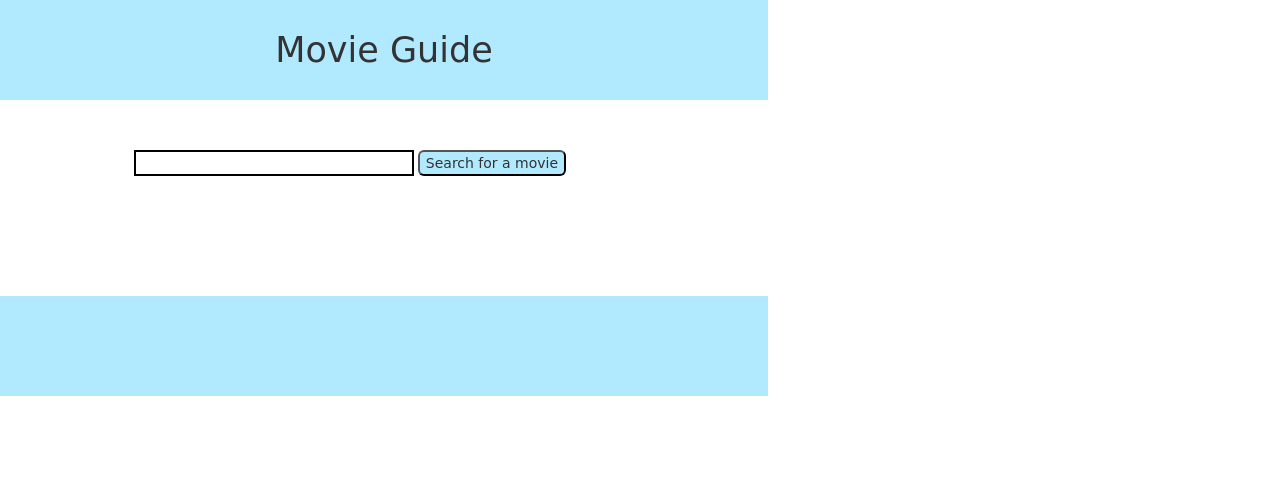
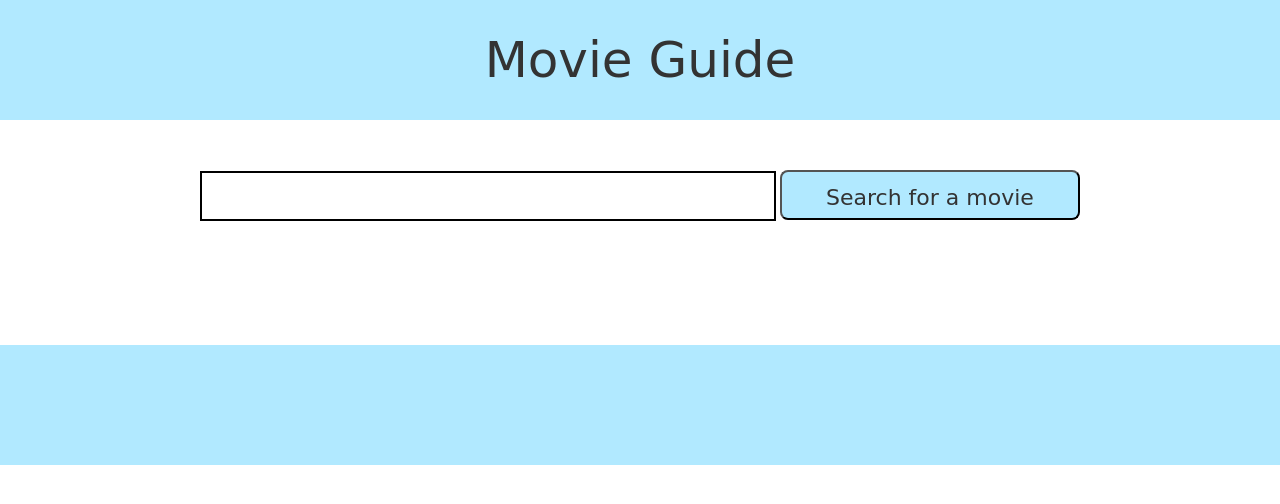
Before and after one commit to EmmiG/Javascript-Ajax, a plain HTML site: page index.html in a window 1280 px wide. Drawn offline with nearby package versions, Linux system fonts and the light colour scheme; no server answers.

Commit message:
Fixade: Tabletläget: ändra webkit och moz till 2 columner istället för tre. Desktopläget: Större rubrikstorlek, Större knapp och ändra inputfältet, större text i knappen, tre columner av filmer istället för två,inputfält och knapp i samma linje då baseline flexbox enbart funkar på texter i linje med varandra och jag inte hittade en bra lösning som funkade för min kod fick det bli lite padding-top, samt att få columnerna i mitten fick också bli en ful/ful lösning med padding-right, men var enda sättet jag hittade med tanke på att jag har API och en databas, om det finns ett annat sätt är jag öppen för tips och råd. Nästa uppdrag: mera mellanrum i helhetsintrycket på layouten i desktopläget, rensa koden

```diff
--- a/sass/_desktop.scss
+++ b/sass/_desktop.scss
@@ -0,0 +1,109 @@
+#movieList{
+
+     -webkit-column-count: 3; /* Chrome, Safari, Opera */
+    -moz-column-count: 3; /* Firefox */
+    column-count: 3;
+    //text-align: center;
+    //column-gap: 20px;
+    column-width: 100px;
+    //margin-left: 15px;
+     padding-right: 50px;
+    //margin-right: 50px;
+
+
+
+}
+#movieList, p{
+
+    //text-align: center;
+    font-size: 22px;
+    //max-width: 700px;
+    //width: 100%;
+    //max-width: 768px;
+    //text-align: left;
+   //margin-top: 80px;
+    //margin-bottom: 40px;
+
+    //width: 100%;
+    //flex-basis: 50%;
+    //float: left;
+   max-width: 1280px;
+
+
+}
+
+#movieList, img{
+     //flex-basis: 50%;
+    //float: left;
+
+
+
+}
+
+
+.logo{
+    height: 120px;
+    max-width: 1280px;
+
+
+    //margin-bottom: 50px;
+}
+
+.logo, h1{
+    font-size: 50px;
+    line-height: 120px;
+}
+
+#inputWrapper{
+    //text-align: center;
+   // margin-bottom: 40px;
+    max-width: 1280px;
+   // width: 100%;
+   // margin-bottom: 80px;
+       //padding-bottom: 60px;
+
+     vertical-align: middle;
+    line-height: 50px;
+
+
+
+
+
+
+
+
+}
+#movieInput{
+   width: 45%;
+   // border: 2px solid black;
+    height: 50px;
+    padding-top: 10px;
+
+
+
+
+
+}
+
+#searchMovie{
+    border-radius: 8px;
+    height: 50px;
+    width: 300px;
+    font-size: 22px;
+    text-align: center;
+
+
+
+
+
+
+
+}
+
+footer{
+
+    height: 120px;
+    max-width: 1280px;
+
+
+}
--- a/sass/_mobile.scss
+++ b/sass/_mobile.scss
@@ -46,6 +46,7 @@
     text-align: center;
     margin-bottom: 40px;
     max-width: 375px;
+    width: 100%;
 
 }
 
--- a/sass/_tablet.scss
+++ b/sass/_tablet.scss
@@ -3,8 +3,8 @@
 #movieList{
     //display: flex;
     //flex-wrap: wrap;
-     -webkit-column-count: 3; /* Chrome, Safari, Opera */
-    -moz-column-count: 3; /* Firefox */
+     -webkit-column-count: 2; /* Chrome, Safari, Opera */
+    -moz-column-count: 2; /* Firefox */
     column-count: 2;
     text-align: center;
     column-gap: 65px;
@@ -18,6 +18,7 @@
     //text-align: center;
     font-size: 18px;
     max-width: 700px;
+    width: 100%;
     //max-width: 768px;
     //text-align: left;
    //margin-top: 80px;
@@ -43,6 +44,7 @@
 .logo{
     height: 100px;
     max-width: 768px;
+    width: 100%;
 
     //margin-bottom: 50px;
 }
@@ -56,6 +58,7 @@
     text-align: center;
    // margin-bottom: 40px;
      max-width: 700px;
+    width: 100%;
     margin-bottom: 80px;
 
 
```
Also changed, not shown: css/style.css.
